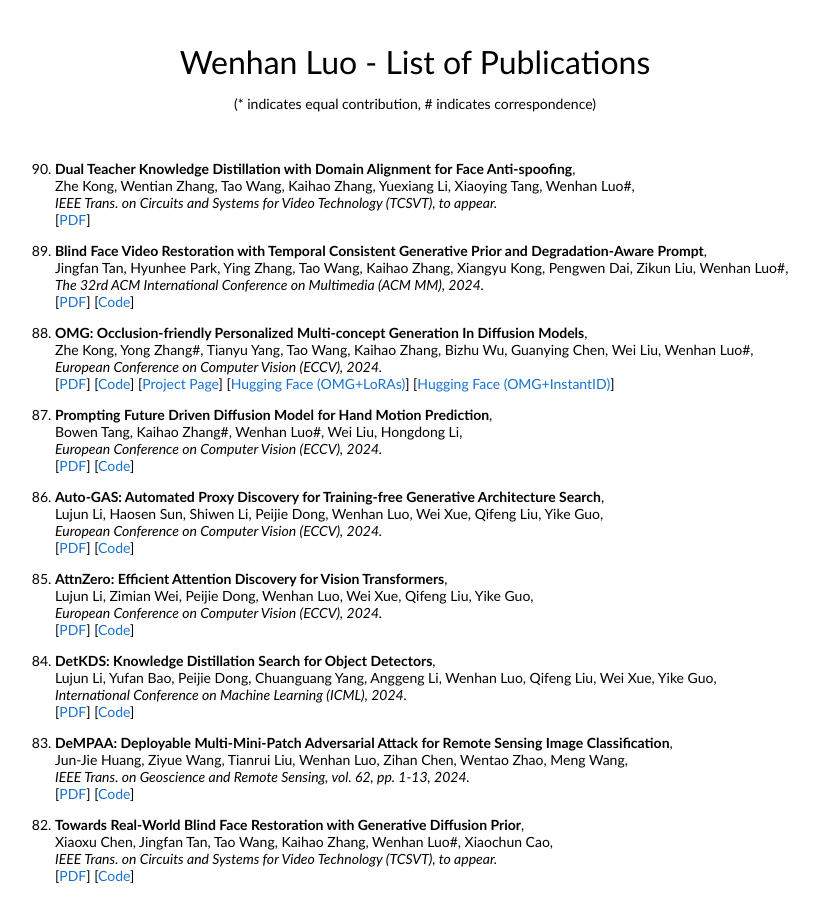
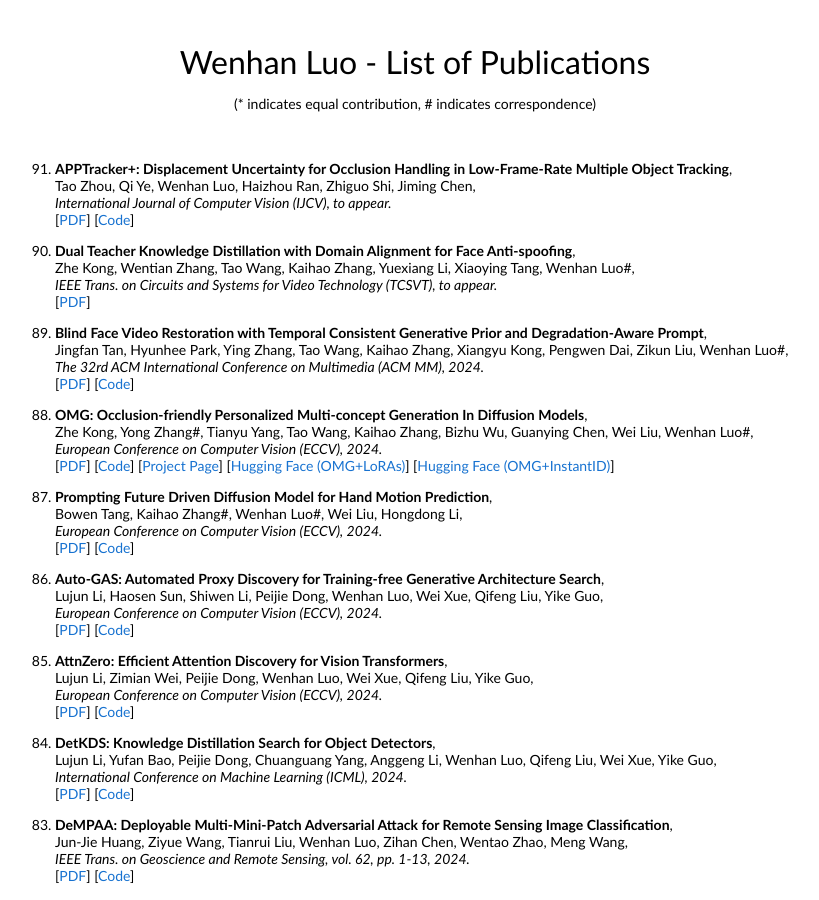
Before and after one commit to whluo/whluo.github.io, a Jekyll site: the page assets/publication.html, which Jekyll copies as it is, in a window 1280 px wide and 900 px high. Shown: the whole window, without its empty margins (225-1044 px from the left). Built offline with Jekyll 4.4.1, drawn with Linux system fonts in a browser that asks for light colours.

Commit message:
update pubs

```diff
--- a/assets/publication.html
+++ b/assets/publication.html
@@ -50,6 +50,16 @@
 
             <ol reversed>
 
+
+              <li>
+                <papertitle>APPTracker+: Displacement Uncertainty for Occlusion Handling in Low-Frame-Rate Multiple Object Tracking</papertitle>,
+                <br>Tao Zhou, Qi Ye, Wenhan Luo, Haizhou Ran, Zhiguo Shi, Jiming Chen,<br>
+                <i>International Journal of Computer Vision (IJCV), to appear.</i>
+                <br>
+                [<a href="" target="_blank">PDF</a>]
+                [<a href="" target="_blank">Code</a>]
+                <p></p>
+              </li>
 
               <li>
                 <papertitle>Dual Teacher Knowledge Distillation with Domain Alignment for Face Anti-spoofing</papertitle>,
```
Also changed, not shown: _pages/about.md (+10 -3 lines).
